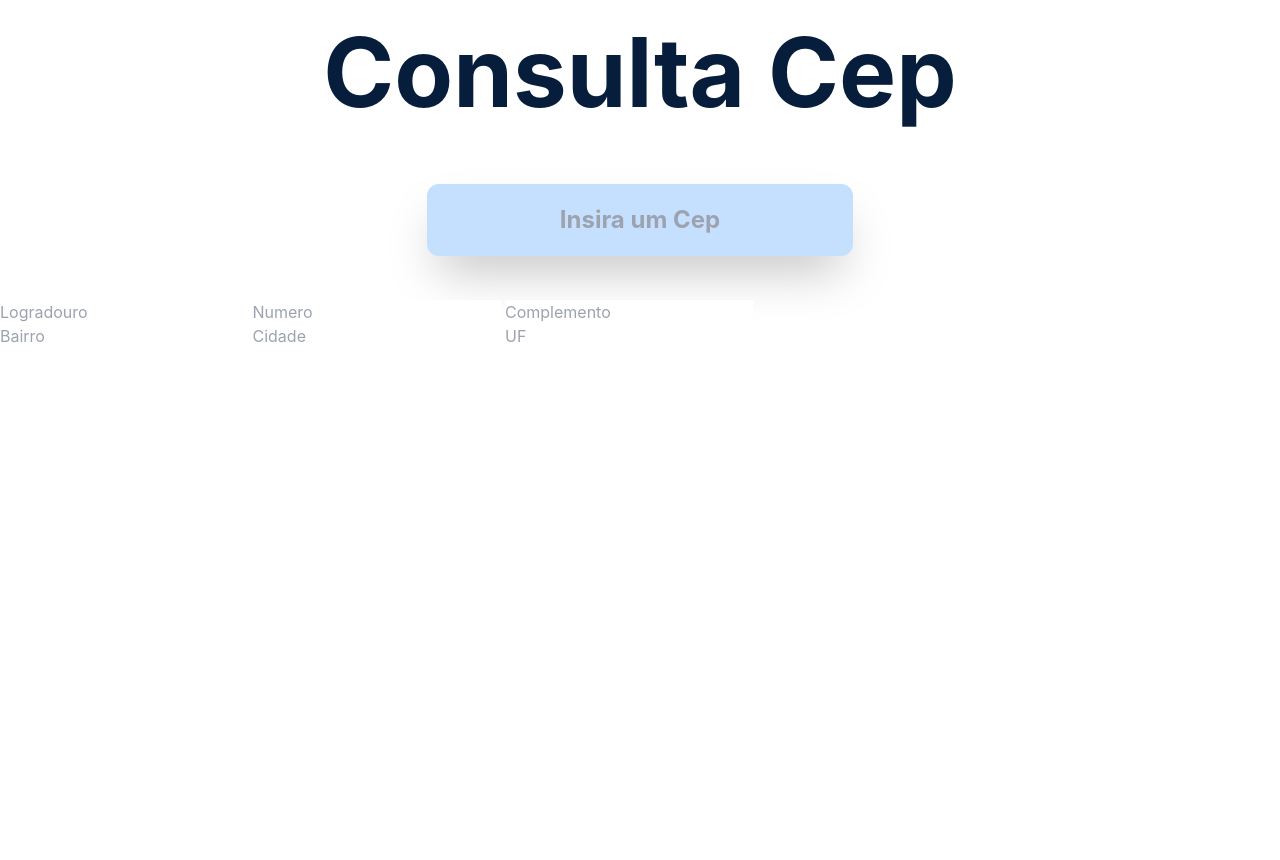
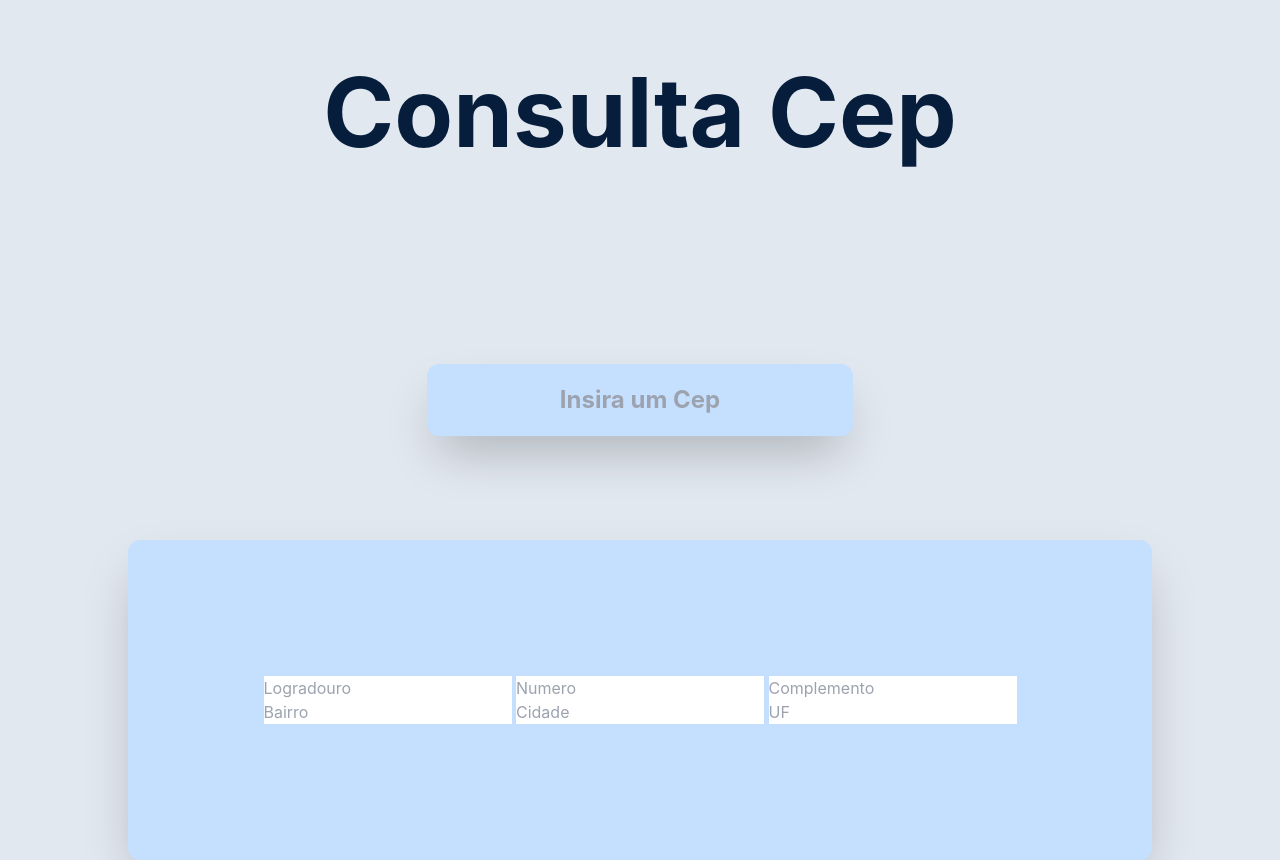
Before and after one commit to PoulSoares619/Consulta-Cep, a website: page src/index.html in a window 1280 px wide. Before the commit the page ends 800 px from the top, so only its background shows below. Drawn offline with Linux system fonts and the light colour scheme.

Commit message:
mjudançãs previas

```diff
--- a/src/index.html
+++ b/src/index.html
@@ -7,16 +7,17 @@
     <link rel="stylesheet" href="../dist/output.css">
     <title>Consulta Cep</title>
 </head>
-<body class="font-inter">
+<body class="font-inter bg-slate-200">
     <header>
-        <div class="w-full h-auto flex justify-center px-6 pt-6 pb-11 ">
+        <div class="w-full h-auto flex justify-center px-6 pt-16 pb-11 ">
             <h1 class=" text-8xl text-azul-escuro"><strong>Consulta Cep</strong></h1>
         </div>
     </header>
-    <div class="w-full h-24 my-5 flex flex-col items-center "  >
+    <div class="w-full h-24 mt-40 flex flex-col items-center "  >
         <input class="w-1/3 py-5 px-3.5 rounded-xl text-center text-2xl text-azul-escuro font-bold bg-azul-claro shadow-2xl focus:outline-none hover:border-azul-claro hover:ring-1 hover:ring-azul-escuro focus:border-azul-escuro focus:ring-1 focus:ring-azul-escuro" placeholder="Insira um Cep">
     </div>
-    <form>
+    <form class=" flex justify-center items-center max-w-screen-lg  h-80 mt-20 mx-auto bg-azul-claro shadow-2xl rounded-xl">
+        <div class="   ">
             <div>
                 <input type="text" placeholder="Logradouro">
                 <input type="text" placeholder="Numero">
@@ -27,6 +28,7 @@
                 <input type="text" placeholder="Cidade">
                 <input type="text" placeholder="UF">
             </div>
+        </div>
     </form>
 
 
```
Also changed, not shown: dist/output.css. Lines whose indentation alone changed are shown as unchanged.
